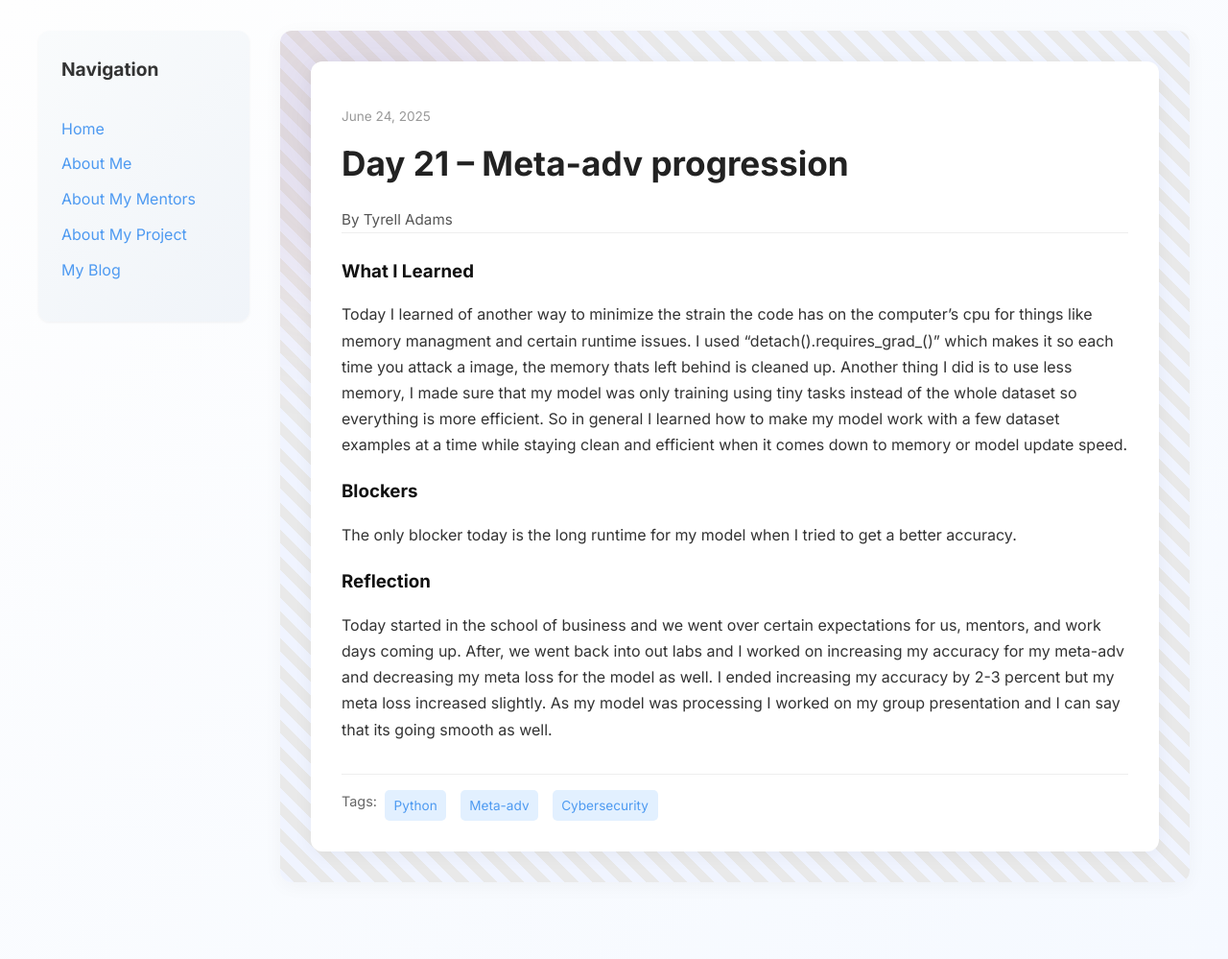
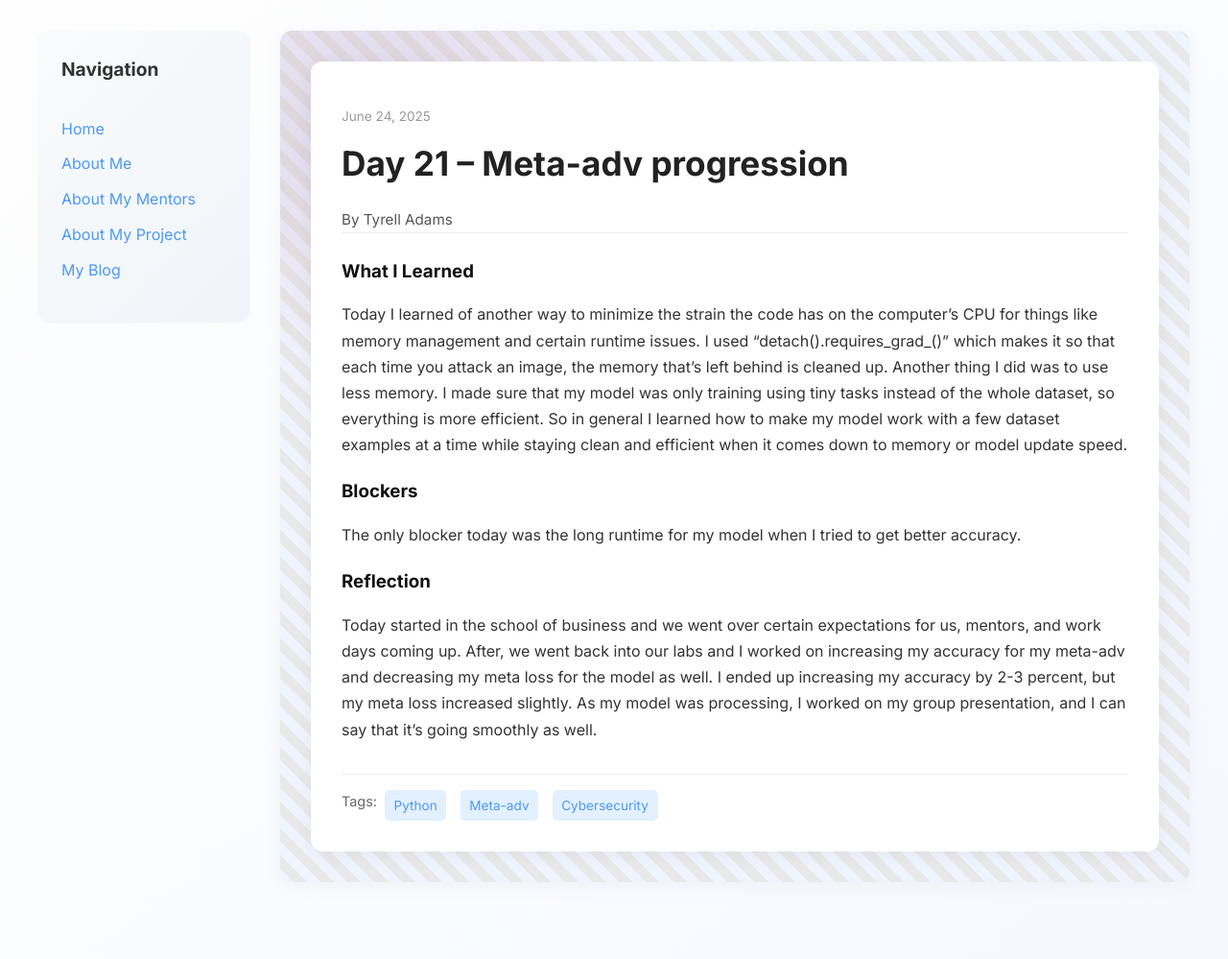
Before and after one commit to Tyrell-Adams/Tyrell-Adams.github.io, a Jekyll site: the page built from _posts/2025-06-24-day-21.md, in a window 1280 px wide. Shown: the whole page at 96% size. Built offline with Jekyll 4.4.1, drawn with Linux system fonts in a browser that asks for light colours.

Commit message:
Update 2025-06-24-day-21.md

```diff
--- a/_posts/2025-06-24-day-21.md
+++ b/_posts/2025-06-24-day-21.md
@@ -7,9 +7,9 @@ permalink: /day21.html
 tags: ["Python", "Meta-adv", "Cybersecurity"]
 
 what_i_learned: |
-  Today I learned of another way to minimize the strain the code has on the computer's cpu for things like memory managment and certain runtime issues. I used "detach().requires_grad_()" which makes it so each time you attack a image, the memory thats left behind is cleaned up. Another thing I did is to use less memory, I made sure that my model was only training using tiny tasks instead of the whole dataset so everything is more efficient. So in general I learned how to make my model work with a few dataset examples at a time while staying clean and efficient when it comes down to memory or model update speed.
+  Today I learned of another way to minimize the strain the code has on the computer's CPU for things like memory management and certain runtime issues. I used "detach().requires_grad_()" which makes it so that each time you attack an image, the memory that's left behind is cleaned up. Another thing I did was to use less memory. I made sure that my model was only training using tiny tasks instead of the whole dataset, so everything is more efficient. So in general I learned how to make my model work with a few dataset examples at a time while staying clean and efficient when it comes down to memory or model update speed.
 blockers: |
-  The only blocker today is the long runtime for my model when I tried to get a better accuracy.
+  The only blocker today was the long runtime for my model when I tried to get better accuracy.
 reflection: |
-  Today started in the school of business and we went over certain expectations for us, mentors, and work days coming up. After, we went back into out labs and I worked on increasing my accuracy for my meta-adv and decreasing my meta loss for the model as well. I ended increasing my accuracy by 2-3 percent but my meta loss increased slightly. As my model was processing I worked on my group presentation and I can say that its going smooth as well.
+  Today started in the school of business and we went over certain expectations for us, mentors, and work days coming up. After, we went back into our labs and I worked on increasing my accuracy for my meta-adv and decreasing my meta loss for the model as well. I ended up increasing my accuracy by 2-3 percent, but my meta loss increased slightly. As my model was processing, I worked on my group presentation, and I can say that it's going smoothly as well.
 ---
```
